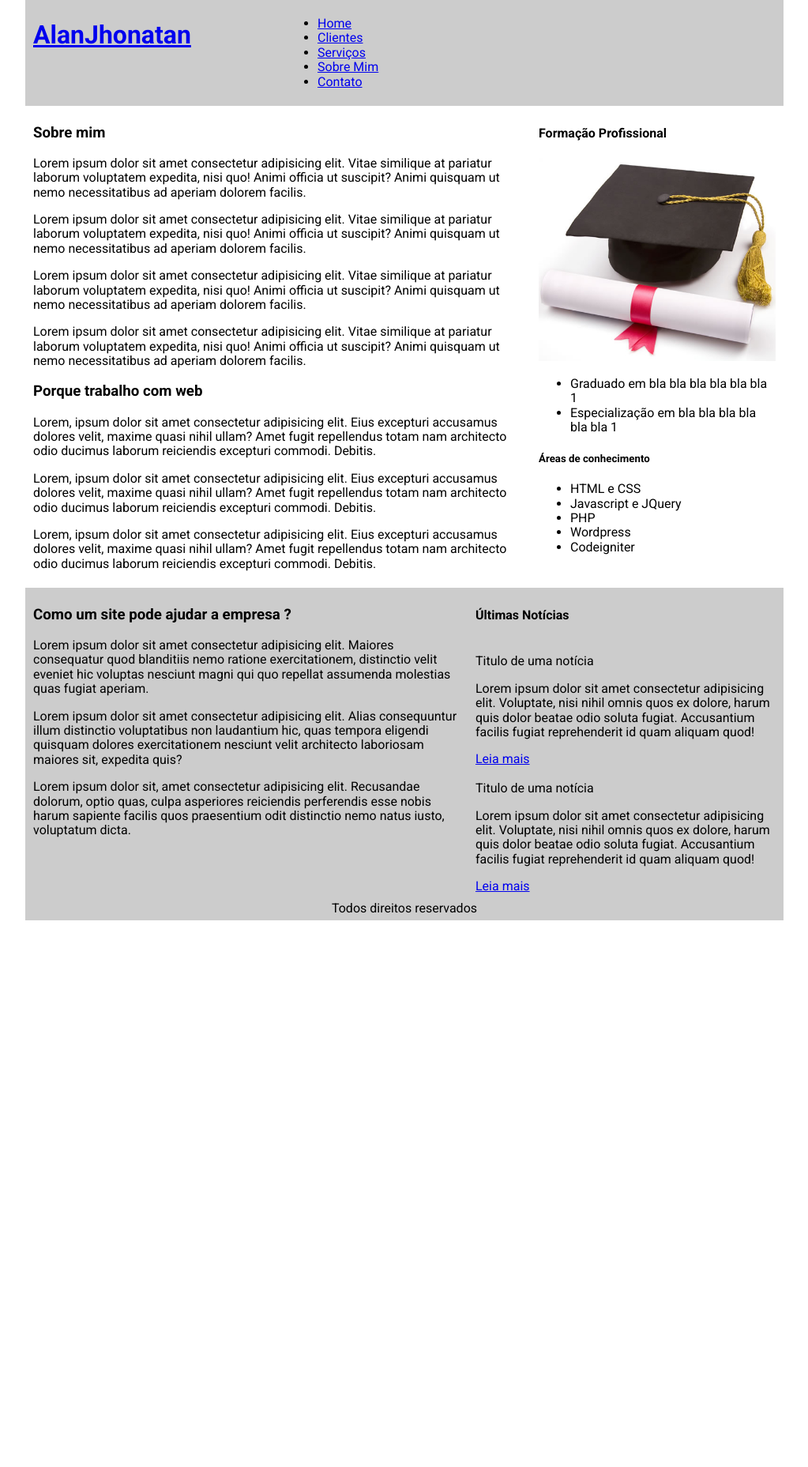
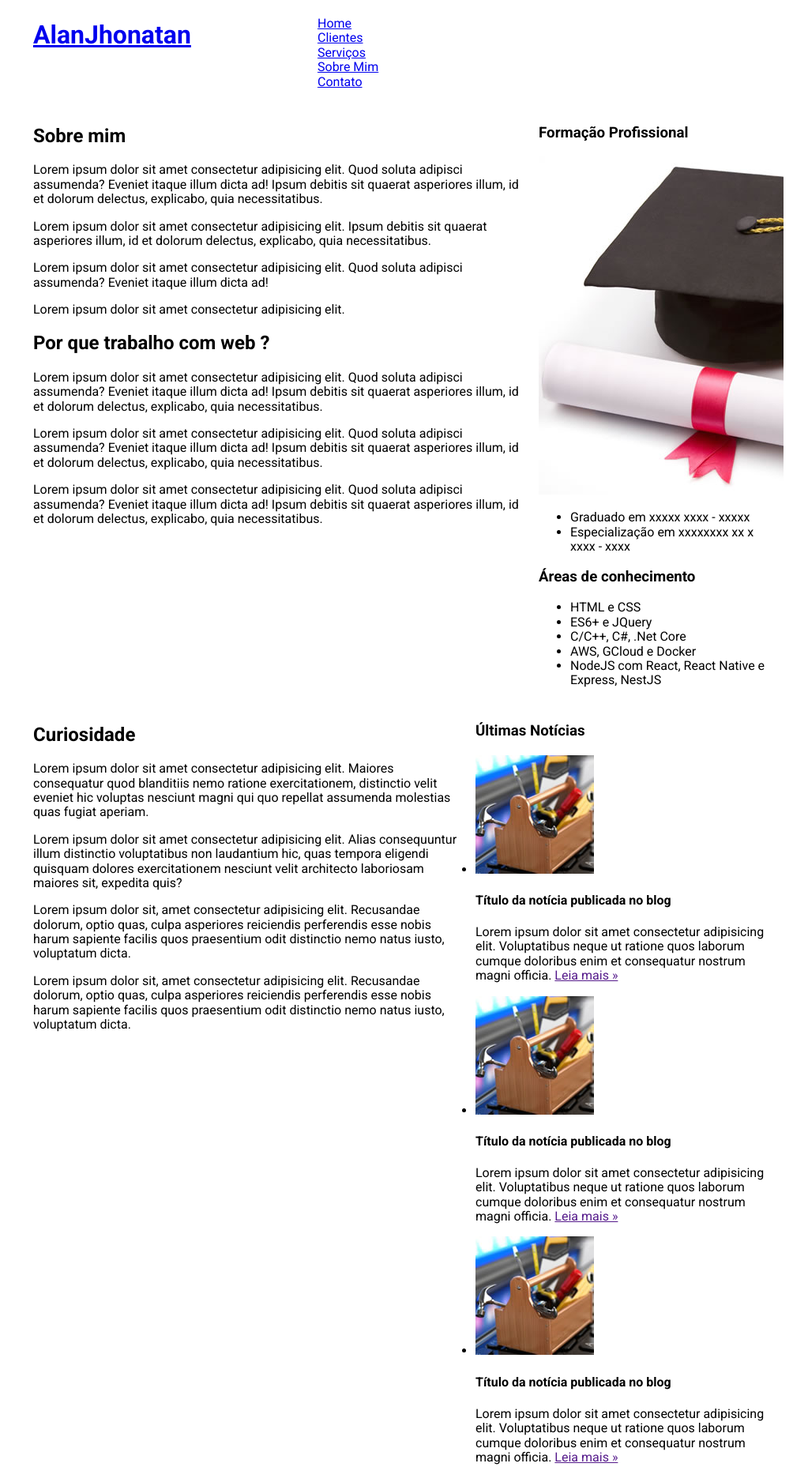
Before and after one commit to AlanJhonatan/sites-to-training, a plain HTML site: page RBTech/pages/sobre-mim.html in a window 1280 px wide. Shown: the top 1857 px of the page at 79% size, without its empty margins (128-1151 px from the left). Before the commit the page ends 1165 px from the top, so only its background shows below. Drawn offline with Linux system fonts and the light colour scheme.

Commit message:
prepared HTML structure

```diff
--- a/RBTech/pages/sobre-mim.html
+++ b/RBTech/pages/sobre-mim.html
@@ -8,95 +8,121 @@
   <link rel="stylesheet" href="/css/style.css">
 </head>
 <body>
-   <div class="linha background-gray">
-
+  <!-- HEADER START -->
+  <div class="header">
+    <div class="linha">
+      <header>
         <div class="coluna col4">
           <h1>
             <a href="/">AlanJhonatan</a>
           </h1>
         </div>
-
         <div class="coluna col8">
           <nav>
-          <ul>
-            <li><a href="/index.html">Home</a></li>
+            <ul class="menu list-style-none">
+              <li><a href="#">Home</a></li>
               <li><a href="/pages/clientes.html">Clientes</a></li>
               <li><a href="/pages/servicos.html">Serviços</a></li>
-            <li><a href="#">Sobre Mim</a></li>
+              <li><a href="/pages/sobre-mim.html">Sobre Mim</a></li>
               <li><a href="/pages/contato.html">Contato</a></li>
             </ul>
           </nav>
         </div>
+      </header>
     </div>
+  </div>
+  <!-- HEADER END -->
 
+  <!-- MAIN START -->
   <div class="linha">
+    <section>
       <div class="coluna col8">
-        <h3>Sobre mim</h3>
-        <p>Lorem ipsum dolor sit amet consectetur adipisicing elit. Vitae similique at pariatur laborum voluptatem expedita, nisi quo! Animi officia ut suscipit? Animi quisquam ut nemo necessitatibus ad aperiam dolorem facilis.</p>
-        <p>Lorem ipsum dolor sit amet consectetur adipisicing elit. Vitae similique at pariatur laborum voluptatem expedita, nisi quo! Animi officia ut suscipit? Animi quisquam ut nemo necessitatibus ad aperiam dolorem facilis.</p>
-        <p>Lorem ipsum dolor sit amet consectetur adipisicing elit. Vitae similique at pariatur laborum voluptatem expedita, nisi quo! Animi officia ut suscipit? Animi quisquam ut nemo necessitatibus ad aperiam dolorem facilis.</p>
-        <p>Lorem ipsum dolor sit amet consectetur adipisicing elit. Vitae similique at pariatur laborum voluptatem expedita, nisi quo! Animi officia ut suscipit? Animi quisquam ut nemo necessitatibus ad aperiam dolorem facilis.</p>
+        <h2>Sobre mim</h2>
+        <p>Lorem ipsum dolor sit amet consectetur adipisicing elit. Quod soluta adipisci assumenda? Eveniet itaque illum dicta ad! Ipsum debitis sit quaerat asperiores illum, id et dolorum delectus, explicabo, quia necessitatibus.</p>
+        <p>Lorem ipsum dolor sit amet consectetur adipisicing elit. Ipsum debitis sit quaerat asperiores illum, id et dolorum delectus, explicabo, quia necessitatibus.</p>
+        <p>Lorem ipsum dolor sit amet consectetur adipisicing elit. Quod soluta adipisci assumenda? Eveniet itaque illum dicta ad! </p>
+        <p>Lorem ipsum dolor sit amet consectetur adipisicing elit.</p>
 
-        <h3>Porque trabalho com web</h3>
-        <p>Lorem, ipsum dolor sit amet consectetur adipisicing elit. Eius excepturi accusamus dolores velit, maxime quasi nihil ullam? Amet fugit repellendus totam nam architecto odio ducimus laborum reiciendis excepturi commodi. Debitis.</p>
-        <p>Lorem, ipsum dolor sit amet consectetur adipisicing elit. Eius excepturi accusamus dolores velit, maxime quasi nihil ullam? Amet fugit repellendus totam nam architecto odio ducimus laborum reiciendis excepturi commodi. Debitis.</p>
-        <p>Lorem, ipsum dolor sit amet consectetur adipisicing elit. Eius excepturi accusamus dolores velit, maxime quasi nihil ullam? Amet fugit repellendus totam nam architecto odio ducimus laborum reiciendis excepturi commodi. Debitis.</p>
+        <h2>Por que trabalho com web ?</h2>
+        <p>Lorem ipsum dolor sit amet consectetur adipisicing elit. Quod soluta adipisci assumenda? Eveniet itaque illum dicta ad! Ipsum debitis sit quaerat asperiores illum, id et dolorum delectus, explicabo, quia necessitatibus.</p>
+        <p>Lorem ipsum dolor sit amet consectetur adipisicing elit. Quod soluta adipisci assumenda? Eveniet itaque illum dicta ad! Ipsum debitis sit quaerat asperiores illum, id et dolorum delectus, explicabo, quia necessitatibus.</p>
+        <p>Lorem ipsum dolor sit amet consectetur adipisicing elit. Quod soluta adipisci assumenda? Eveniet itaque illum dicta ad! Ipsum debitis sit quaerat asperiores illum, id et dolorum delectus, explicabo, quia necessitatibus.</p>
       </div>
-
-     <div class="coluna col4">
-        <h4>Formação Profissional</h4>
-        <img src="/img/formatura.jpg" alt="" width="100%">
+      <div class="coluna col4 sidebar">
+        <h3>Formação Profissional</h3>
+        <img src="/img/formatura.jpg" alt="">
         <ul>
-          <li> Graduado em bla bla bla bla bla bla 1</li>
-          <li> Especialização em bla bla bla bla bla bla 1</li>
+          <li>Graduado em xxxxx xxxx - xxxxx</li>
+          <li>Especialização em xxxxxxxx xx x xxxx - xxxx</li>
         </ul>
 
-        <h5>Áreas de conhecimento</h5>
+        <h3>Áreas de conhecimento</h3>
         <ul>
           <li>HTML e CSS</li>
-          <li>Javascript e JQuery</li>
-          <li>PHP</li>
-          <li>Wordpress</li>
-          <li>Codeigniter</li>
+          <li>ES6+ e JQuery</li>
+          <li>C/C++, C#, .Net Core</li>
+          <li>AWS, GCloud e Docker</li>
+          <li>NodeJS com React, React Native e Express, NestJS</li>
         </ul>
       </div>
+    </section>
   </div>
+  <!-- MAIN END -->
 
-   <div class="linha background-gray">
+  <div class="conteudo-extra">
+    <div class="linha">
       <div class="coluna col7">
-      <h3>Como um site pode ajudar a empresa ?</h3>
+        <section>
+          <h2>Curiosidade</h2>
           <p>Lorem ipsum dolor sit amet consectetur adipisicing elit. Maiores consequatur quod blanditiis nemo ratione exercitationem, distinctio velit eveniet hic voluptas nesciunt magni qui quo repellat assumenda molestias quas fugiat aperiam.</p>
           <p>Lorem ipsum dolor sit amet consectetur adipisicing elit. Alias consequuntur illum distinctio voluptatibus non laudantium hic, quas tempora eligendi quisquam dolores exercitationem nesciunt velit architecto laboriosam maiores sit, expedita quis?</p>
           <p>Lorem ipsum dolor sit, amet consectetur adipisicing elit. Recusandae dolorum, optio quas, culpa asperiores reiciendis perferendis esse nobis harum sapiente facilis quos praesentium odit distinctio nemo natus iusto, voluptatum dicta.</p>
+          <p>Lorem ipsum dolor sit, amet consectetur adipisicing elit. Recusandae dolorum, optio quas, culpa asperiores reiciendis perferendis esse nobis harum sapiente facilis quos praesentium odit distinctio nemo natus iusto, voluptatum dicta.</p>
+        </section>
       </div>
       <div class="coluna col5">
-
-      <h4>Últimas Notícias</h4>
-
-      <div class="noticia">
-        <img src="./img/thumb-pequena.jpg" alt="">
-        <div class="titulo-noticia">
-          Titulo de uma notícia
-        </div>
-        <p>Lorem ipsum dolor sit amet consectetur adipisicing elit. Voluptate, nisi nihil omnis quos ex dolore, harum quis dolor beatae odio soluta fugiat. Accusantium facilis fugiat reprehenderit id quam aliquam quod!</p>
-        <a href="#">Leia mais</a>
-      </div>
-
-      <div class="noticia">
-        <img src="./img/thumb-pequena.jpg" alt="">
-        <div class="titulo-noticia">
-          Titulo de uma notícia
-        </div>
-        <p>Lorem ipsum dolor sit amet consectetur adipisicing elit. Voluptate, nisi nihil omnis quos ex dolore, harum quis dolor beatae odio soluta fugiat. Accusantium facilis fugiat reprehenderit id quam aliquam quod!</p>
-        <a href="#">Leia mais</a>
+        <h3>Últimas Notícias</h3>
+        <ul class="style-list-none no-padding noticia">
+          <li>
+            <img src="/img/thumb-pequena.jpg" alt="">
+            <h4>Título da notícia publicada no blog</h4>
+            <p>
+              Lorem ipsum dolor sit amet consectetur adipisicing elit.
+              Voluptatibus neque ut ratione quos laborum cumque doloribus enim et consequatur nostrum magni officia.
+              <a href="">Leia mais &raquo;</a>
+            </p>
+          </li>
+          <li>
+            <img src="/img/thumb-pequena.jpg" alt="">
+            <h4>Título da notícia publicada no blog</h4>
+            <p>
+              Lorem ipsum dolor sit amet consectetur adipisicing elit.
+              Voluptatibus neque ut ratione quos laborum cumque doloribus enim et consequatur nostrum magni officia.
+              <a href="">Leia mais &raquo;</a>
+            </p>
+          </li>
+          <li>
+            <img src="/img/thumb-pequena.jpg" alt="">
+            <h4>Título da notícia publicada no blog</h4>
+            <p>
+              Lorem ipsum dolor sit amet consectetur adipisicing elit.
+              Voluptatibus neque ut ratione quos laborum cumque doloribus enim et consequatur nostrum magni officia.
+              <a href="">Leia mais &raquo;</a>
+            </p>
+          </li>
+        </ul>
       </div>
     </div>
   </div>
 
-   <div class="linha background-gray">
+  <!-- FOOTER START -->
+  <div class="footer">
+    <div class="linha">
       <div class="coluna col12 text-align-center">
-      Todos direitos reservados
+        <span>&copy; 2020 - Alan Jhonatan</span>
       </div>
     </div>
+  </div>
+  <!-- FOOTER END -->
 </body>
 </html>
```
Also changed, not shown: RBTech/pages/clientes.html (+0 -1 lines), RBTech/pages/contato.html (+97 -33 lines), RBTech/pages/servicos.html (+60 -25 lines). Lines whose indentation alone changed are shown as unchanged.
